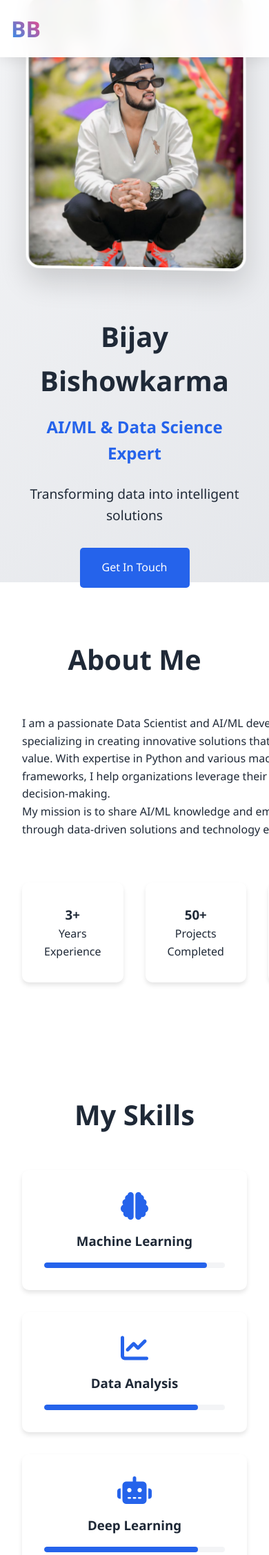
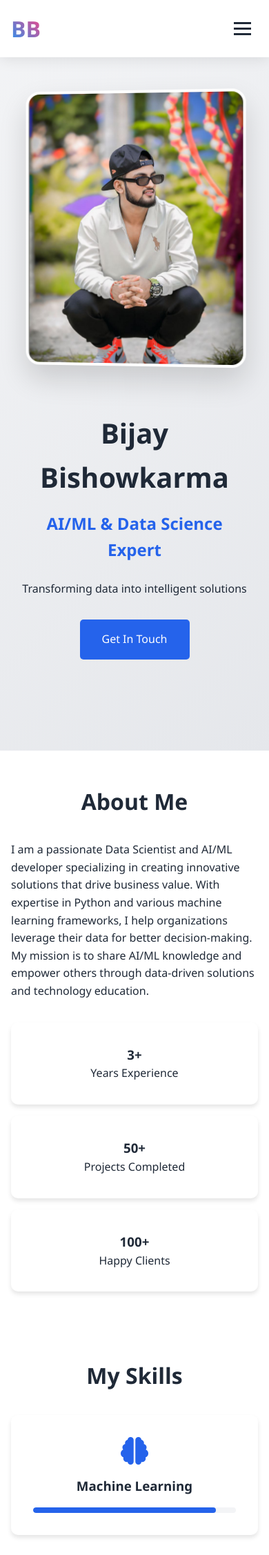
Before and after one commit to bijaybishwokarma09/myPortfolio, a Flask app: page / in a window 390 px wide; the page is wider, and only the part inside the window is pictured. Shown: the top 2254 px of that part at 69% size. Run offline with Flask 3, Linux system fonts and the light colour scheme.

Commit message:
Enhanced website responsiveness with comprehensive media queries and mobile navigation

```diff
--- a/static/css/style.css
+++ b/static/css/style.css
@@ -476,13 +476,71 @@ section h2 {
 .social-link.twitter { background: #1DA1F2; }
 .social-link.facebook { background: #1877F2; }
 
-@media (max-width: 768px) {
-    .contact-content {
-        grid-template-columns: 1fr;
+/* Responsive Design - Media Queries */
+/* Large Devices (Desktops & Laptops) */
+@media screen and (max-width: 1200px) {
+    .container {
+        max-width: 960px;
     }
 
-    .contact-form {
-        padding: 2rem;
+    .hero-content {
+        padding: 0 1rem;
+    }
+
+    .profile-img-container {
+        width: 400px;
+        height: 500px;
+    }
+}
+
+/* Medium Devices (Tablets & Smaller Laptops) */
+@media screen and (max-width: 992px) {
+    .container {
+        max-width: 720px;
+    }
+
+    .hero {
+        height: auto;
+        padding: 120px 0;
+    }
+
+    .hero-content {
+        flex-direction: column-reverse;
+        text-align: center;
+    }
+
+    .hero h1 {
+        font-size: 2.8rem;
+    }
+
+    .hero h2 {
+        font-size: 1.8rem;
+    }
+
+    .profile-img-container {
+        width: 350px;
+        height: 450px;
+        margin-bottom: 2rem;
+    }
+
+    .about-content {
+        grid-template-columns: 1fr;
+        gap: 2rem;
+    }
+
+    .services-grid {
+        grid-template-columns: repeat(2, 1fr);
+    }
+
+    .skills-grid {
+        grid-template-columns: repeat(2, 1fr);
+    }
+}
+
+/* Small Devices (Mobile Landscape) */
+@media screen and (max-width: 768px) {
+    .container {
+        max-width: 540px;
     }
 
     .nav-content {
@@ -490,25 +548,158 @@ section h2 {
     }
 
     .nav-links {
+        position: fixed;
+        right: -100%;
+        top: 70px;
+        flex-direction: column;
+        background: var(--white);
+        width: 100%;
+        text-align: center;
+        transition: 0.3s;
+        box-shadow: 0 10px 27px rgba(0, 0, 0, 0.05);
+        padding: 20px 0;
+        gap: 0;
+    }
+
+    .nav-links.nav-active {
+        right: 0;
+    }
+
+    .nav-link {
+        margin: 1.5rem 0;
+        display: block;
+    }
+
+    .burger {
+        display: block;
+    }
+
+    .hero h1 {
+        font-size: 2.5rem;
+    }
+
+    .hero h2 {
+        font-size: 1.5rem;
+    }
+
+    .profile-img-container {
+        width: 300px;
+        height: 400px;
+    }
+
+    .services-grid {
+        grid-template-columns: 1fr;
+    }
+
+    .skills-grid {
+        grid-template-columns: 1fr;
+    }
+
+    .contact-form {
+        padding: 1.5rem;
+    }
+}
+
+/* Extra Small Devices (Mobile Portrait) */
+@media screen and (max-width: 576px) {
+    .container {
+        padding: 0 1rem;
+    }
+
+    .hero {
+        padding: 100px 0;
+    }
+
+    .hero h1 {
+        font-size: 2rem;
+    }
+
+    .hero h2 {
+        font-size: 1.3rem;
+    }
+
+    .hero p {
+        font-size: 1rem;
+    }
+
+    .profile-img-container {
+        width: 250px;
+        height: 350px;
+    }
+
+    section {
+        padding: 3rem 0;
+    }
+
+    section h2 {
+        font-size: 2rem;
+        margin-bottom: 2rem;
+    }
+
+    .about-stats {
+        grid-template-columns: 1fr;
         gap: 1rem;
     }
 
-    .nav-link {
-        padding: 0.3rem 0.8rem;
-        font-size: 0.9rem;
+    .contact-form input,
+    .contact-form textarea {
+        padding: 0.8rem;
+    }
+}
+
+/* Ensure proper display on very small devices */
+@media screen and (max-width: 320px) {
+    .hero h1 {
+        font-size: 1.8rem;
     }
 
-    .contact-info {
-        text-align: center;
+    .profile-img-container {
+        width: 220px;
+        height: 320px;
     }
 
-    .social-links {
-        justify-content: center;
+    .container {
+        padding: 0 0.8rem;
+    }
+}
+
+/* Height-based media queries for better vertical responsiveness */
+@media screen and (max-height: 700px) {
+    .hero {
+        padding: 80px 0;
     }
 
-    .contact-item {
-        justify-content: center;
+    .profile-img-container {
+        height: 300px;
     }
+}
+
+/* Add burger menu styles if not already present */
+.burger {
+    display: none;
+    cursor: pointer;
+    padding: 5px;
+}
+
+.burger div {
+    width: 25px;
+    height: 3px;
+    background-color: var(--text-color);
+    margin: 5px;
+    transition: all 0.3s ease;
+}
+
+/* Burger animation classes */
+.toggle .line1 {
+    transform: rotate(-45deg) translate(-5px, 6px);
+}
+
+.toggle .line2 {
+    opacity: 0;
+}
+
+.toggle .line3 {
+    transform: rotate(45deg) translate(-5px, -6px);
 }
 
 /* Footer */
--- a/templates/index.html
+++ b/templates/index.html
@@ -14,6 +14,11 @@
         <div class="nav-content">
             <div class="logo">
                 <a href="#home">BB</a>
+            </div>
+            <div class="burger">
+                <div class="line1"></div>
+                <div class="line2"></div>
+                <div class="line3"></div>
             </div>
             <ul class="nav-links">
                 <li><a href="#home" class="nav-link active">Home</a></li>
```
